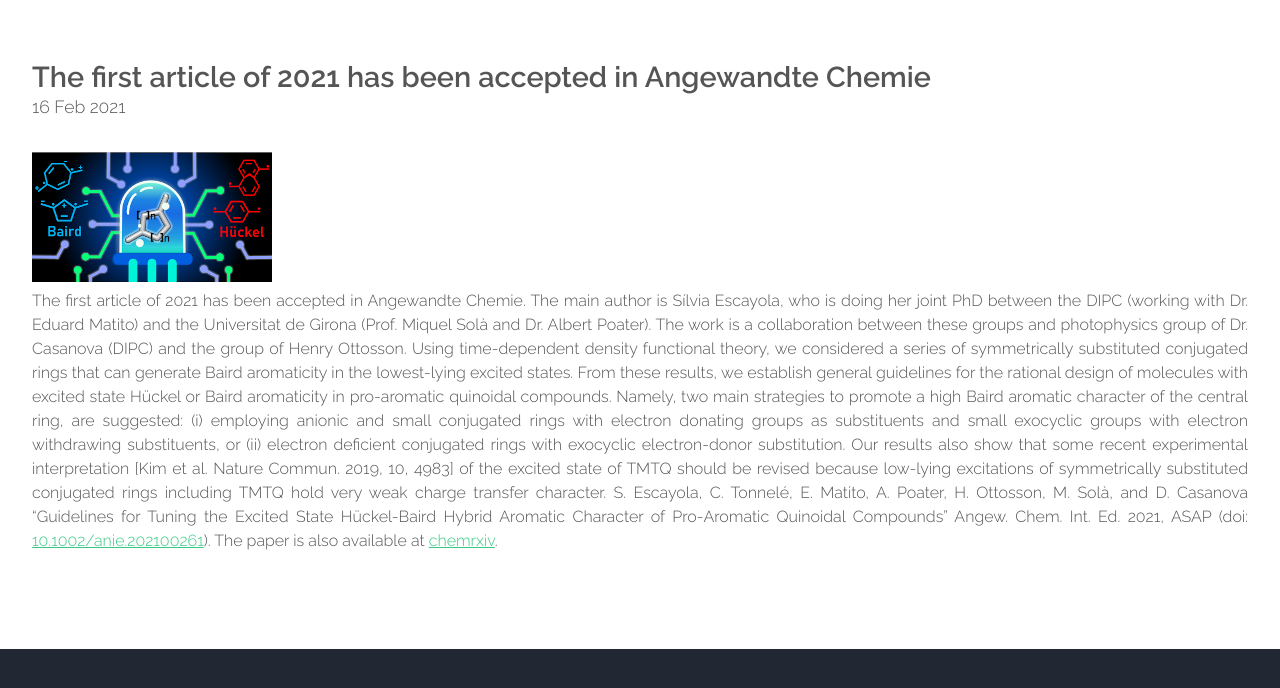
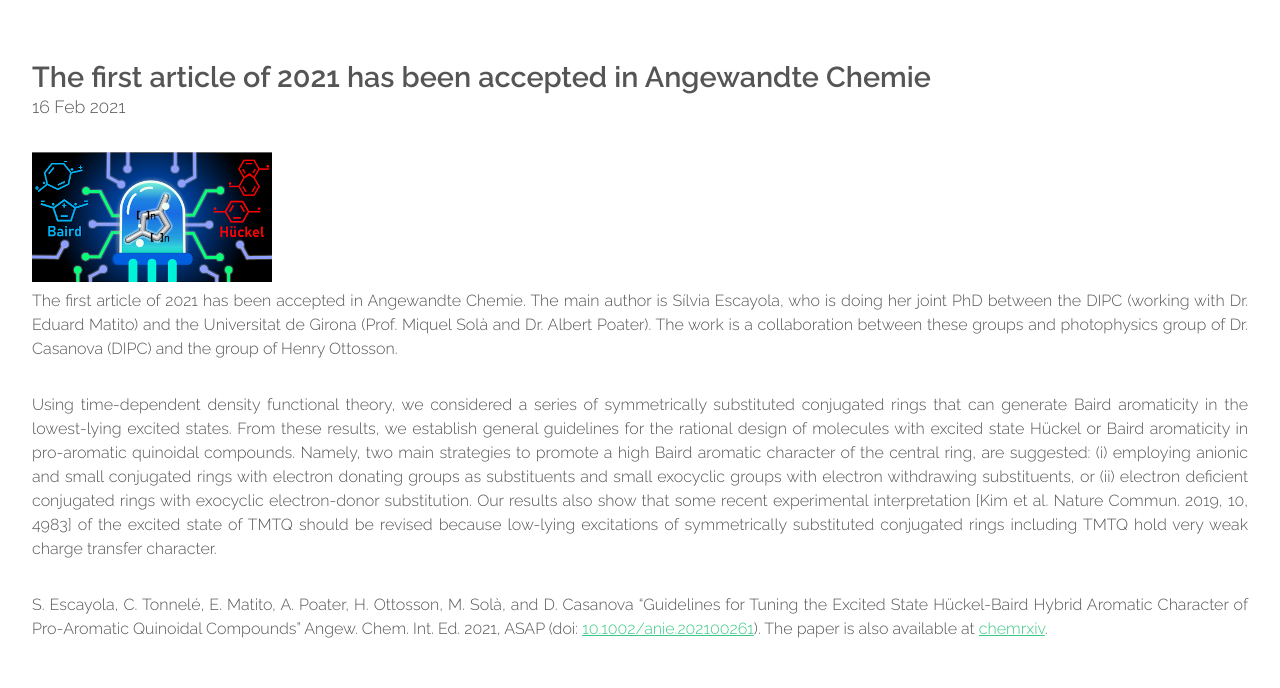
Before and after one commit to old-jekyll-templates/Horizons-Jekyll-Theme, a Jekyll site: the page built from _posts/2021-02-16-FirstPaper2021.md, in a window 1280 px wide and 900 px high, cut to the strip 192-880 px from the top of the window. Built offline with Jekyll 4.4.1, drawn with Linux system fonts in a browser that asks for light colours.

Commit message:
Update 2021-02-16-FirstPaper2021.md

```diff
--- a/_posts/2021-02-16-FirstPaper2021.md
+++ b/_posts/2021-02-16-FirstPaper2021.md
@@ -5,10 +5,10 @@ featured: images/Angew_Silvia_1.png
 layout: post
 ---
 
-<P ALIGN="justify"> The first article of 2021 has been accepted in Angewandte Chemie. The main author is Sílvia Escayola, who is doing her joint PhD between the DIPC (working with Dr. Eduard Matito) and the Universitat de Girona (Prof. Miquel Solà and Dr. Albert Poater). The work is a collaboration between these groups and photophysics group of Dr. Casanova (DIPC) and the group of Henry Ottosson.
+<P ALIGN="justify"> The first article of 2021 has been accepted in Angewandte Chemie. The main author is Sílvia Escayola, who is doing her joint PhD between the DIPC (working with Dr. Eduard Matito) and the Universitat de Girona (Prof. Miquel Solà and Dr. Albert Poater). The work is a collaboration between these groups and photophysics group of Dr. Casanova (DIPC) and the group of Henry Ottosson.</p>
 
-Using time-dependent density functional theory, we considered a series of symmetrically substituted conjugated rings that can generate Baird aromaticity in the lowest-lying excited states. From these results, we establish general guidelines for the rational design of molecules with excited state Hückel or Baird aromaticity in pro-aromatic quinoidal compounds. Namely, two main strategies to promote a high Baird aromatic character of the central ring, are suggested: (i) employing anionic and small conjugated rings with electron donating groups as substituents and small exocyclic groups with electron withdrawing substituents, or (ii) electron deficient conjugated rings with exocyclic electron-donor substitution. Our results also show that some recent experimental interpretation [Kim et al. Nature Commun. 2019, 10, 4983] of the excited state of TMTQ should be revised because low-lying excitations of symmetrically substituted conjugated rings including TMTQ hold very weak charge transfer character.
+<P ALIGN="justify">Using time-dependent density functional theory, we considered a series of symmetrically substituted conjugated rings that can generate Baird aromaticity in the lowest-lying excited states. From these results, we establish general guidelines for the rational design of molecules with excited state Hückel or Baird aromaticity in pro-aromatic quinoidal compounds. Namely, two main strategies to promote a high Baird aromatic character of the central ring, are suggested: (i) employing anionic and small conjugated rings with electron donating groups as substituents and small exocyclic groups with electron withdrawing substituents, or (ii) electron deficient conjugated rings with exocyclic electron-donor substitution. Our results also show that some recent experimental interpretation [Kim et al. Nature Commun. 2019, 10, 4983] of the excited state of TMTQ should be revised because low-lying excitations of symmetrically substituted conjugated rings including TMTQ hold very weak charge transfer character.</p>
 
-S. Escayola, C. Tonnelé, E. Matito, A. Poater, H. Ottosson, M. Solà, and D. Casanova
+<P ALIGN="justify">S. Escayola, C. Tonnelé, E. Matito, A. Poater, H. Ottosson, M. Solà, and D. Casanova
 “Guidelines for Tuning the Excited State Hückel-Baird Hybrid Aromatic Character of Pro-Aromatic Quinoidal Compounds”
 Angew. Chem. Int. Ed. 2021, ASAP (doi: <a href="https://onlinelibrary.wiley.com/doi/10.1002/anie.202100261">10.1002/anie.202100261</a>). The paper is also available at <a href="https://chemrxiv.org/articles/preprint/Guidelines_for_Tuning_the_Excited_State_H_ckel-Baird_Hybrid_Aromatic_Character_of_Pro-Aromatic_Quinoidal_Compounds/13498515">chemrxiv</a>.</p>
```
